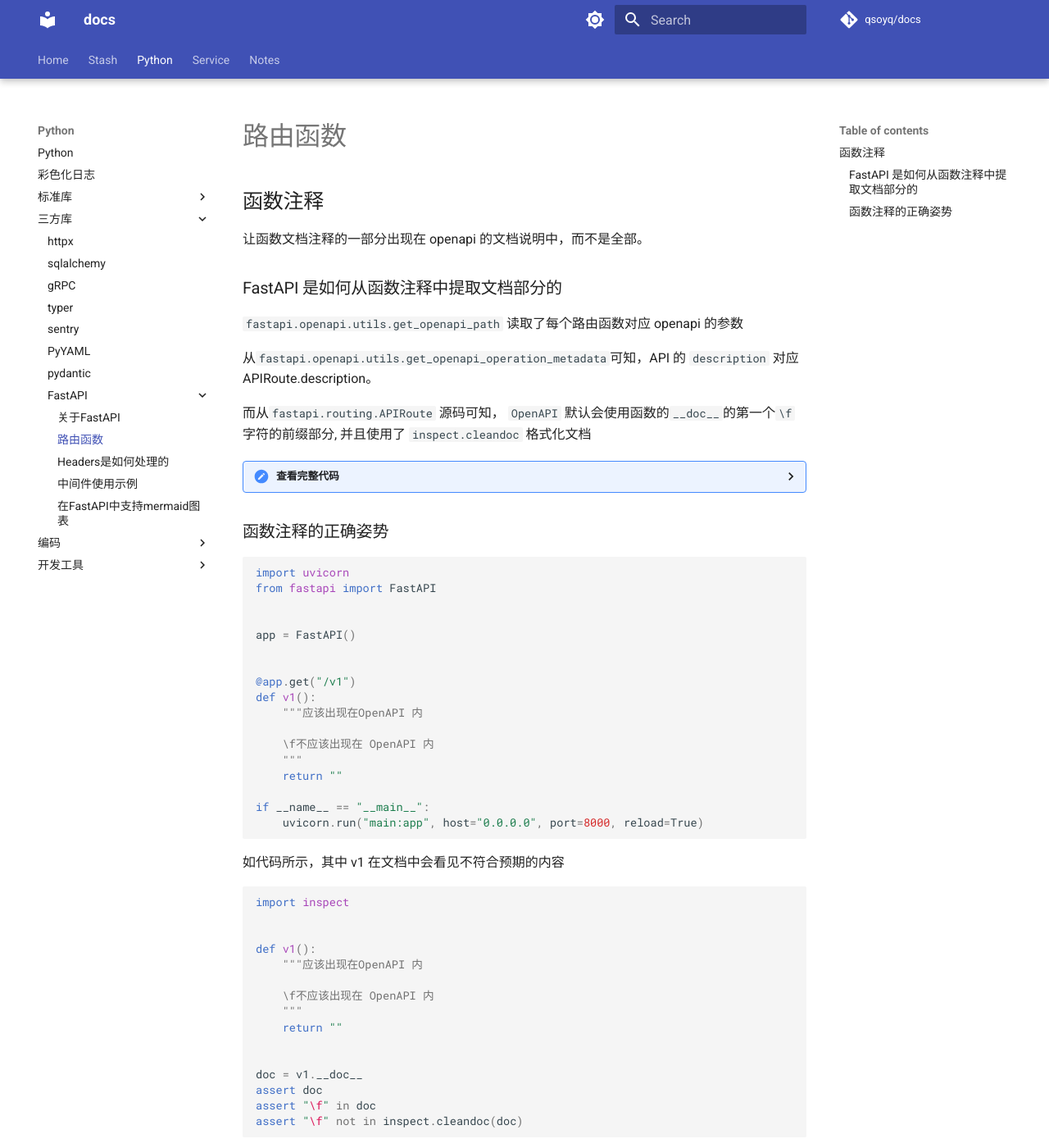
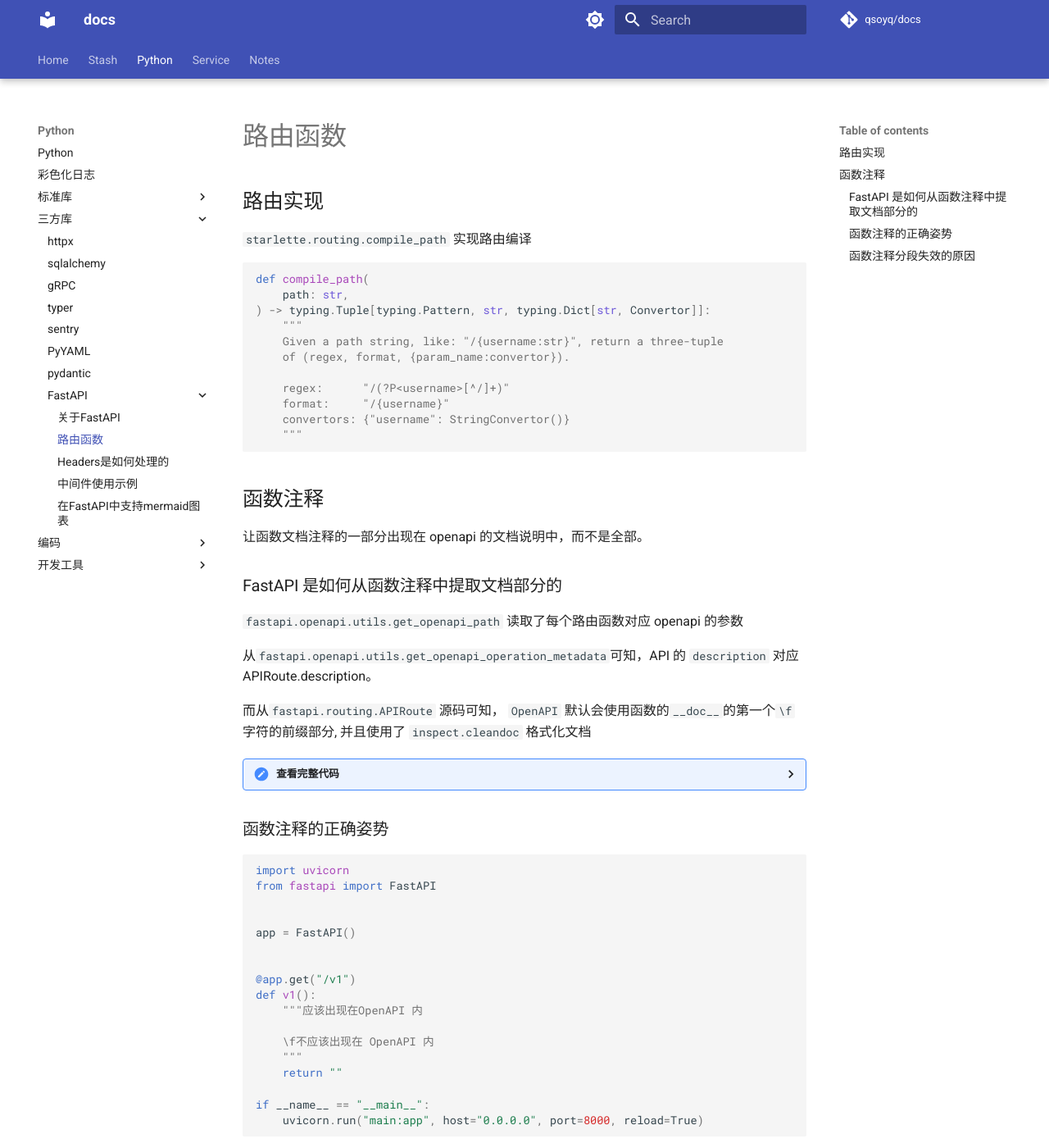
Before and after one commit to qsoyq/docs, an MkDocs documentation site: the page built from docs/python/fastapi/route.md, in a window 1280 px wide and 1400 px high. Shown: the whole window at 82% size. Built offline with MkDocs 1.6.1 and Material for MkDocs 9.7.7, drawn with Linux system fonts in a browser that asks for light colours; comment, search, counter and statistics services are not loaded.

Commit message:
update route.md

````diff
--- a/docs/python/fastapi/route.md
+++ b/docs/python/fastapi/route.md
@@ -1,4 +1,22 @@
 # 路由函数
+
+## 路由实现
+
+`starlette.routing.compile_path` 实现路由编译
+
+```python
+def compile_path(
+    path: str,
+) -> typing.Tuple[typing.Pattern, str, typing.Dict[str, Convertor]]:
+    """
+    Given a path string, like: "/{username:str}", return a three-tuple
+    of (regex, format, {param_name:convertor}).
+
+    regex:      "/(?P<username>[^/]+)"
+    format:     "/{username}"
+    convertors: {"username": StringConvertor()}
+    """
+```
 
 ## 函数注释
 
@@ -88,6 +106,8 @@ if __name__ == "__main__":
 
 如代码所示，其中 v1 在文档中会看见不符合预期的内容
 
+### 函数注释分段失效的原因
+
 ```python
 import inspect
 
````
